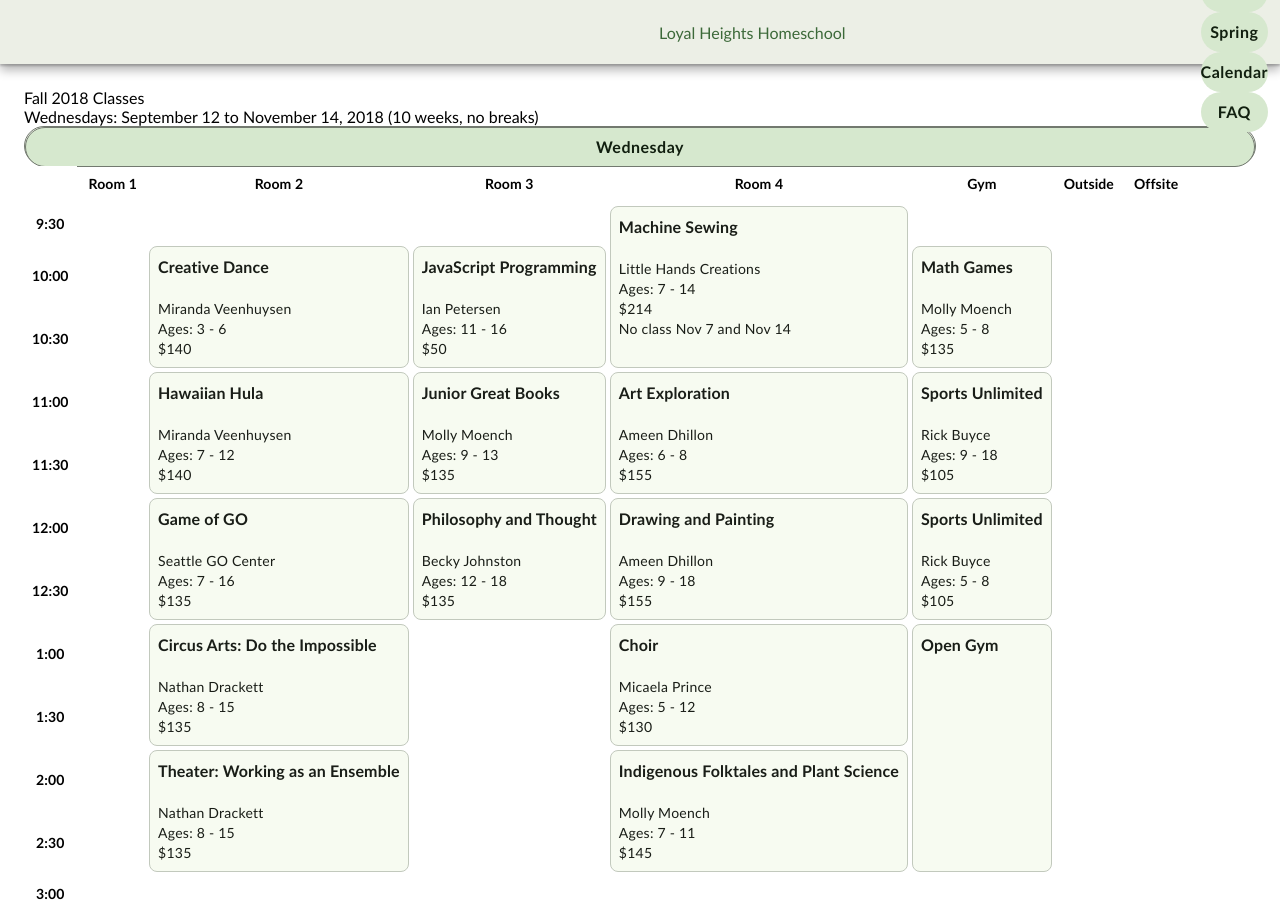
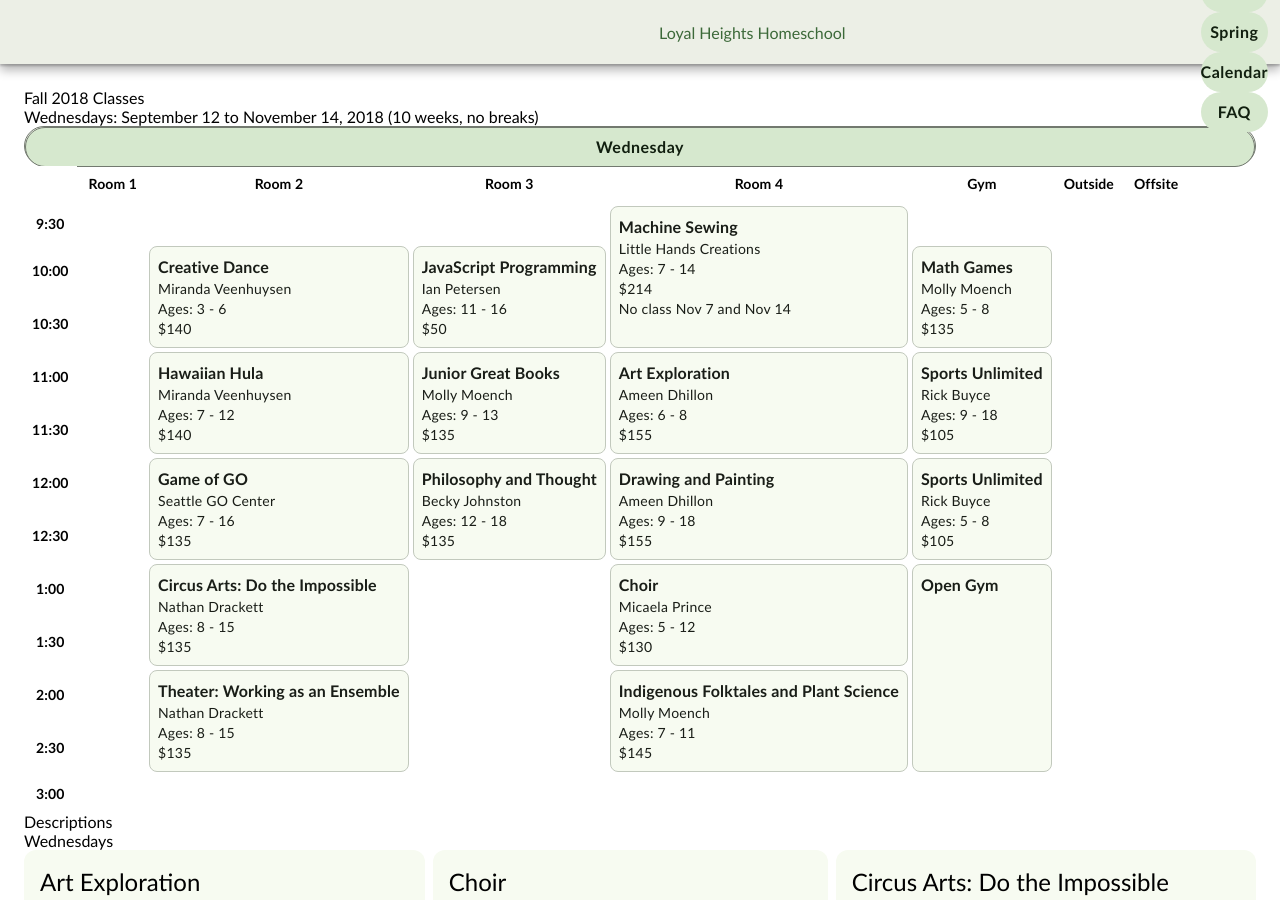
Before and after one commit to loyalheightshomeschool/loyalheightshomeschool.github.io, a Jekyll site: the page built from _quarters/2018-fall.html, in a window 1280 px wide and 900 px high. Built offline with Jekyll 4.4.1, drawn with Linux system fonts in a browser that asks for light colours.

Commit message:
Update quarter.html

```diff
--- a/_layouts/quarter.html
+++ b/_layouts/quarter.html
@@ -143,10 +143,10 @@
 {% for class in site.data.classes %}{% if class.quarter == page.data and class.day_of_the_week == 'Wednesday' %}
 <a class="{% case class.room %}{% when "Room 1" %}col2{% when "Room 2" %}col3{% when "Room 3" %}col4{% when "Room 4" %}col5{% when "Gym" %}col6{% when "Outside" %}col7{% when "Offsite" %}col8{% endcase %}" style="grid-row-start: {% case class.start_time %}{% when "9.5" %}2{% when "10" %}3{% when "10.5" %}4{% when "11" %}5{% when "11.5" %}6{% when "12" %}7{% when "12.5" %}8{% when "1" %}9{% when "1.5" %}10{% when "2" %}11{% when "2.5" %}12{% when "3" %}13{% endcase %}; grid-row-end: {% case class.end_time %}{% when "10" %}3{% when "10.5" %}4{% when "11" %}5{% when "11.5" %}6{% when "12" %}7{% when "12.5" %}8{% when "1" %}9{% when "1.5" %}10{% when "2" %}11{% when "2.5" %}12{% when "3" %}13{% when "3.5" %}14{% endcase %}" href="#{{ class.class_name | downcase | replace: " ", "-" }}">
   <div class="class-name">{{ class.class_name }}</div>
-  {% if class.teacher_name %}<br>{{ class.teacher_name }}{% endif %}
-  {% if class.ages %}<br>Ages: {{ class.ages }}{% endif %}
-  {% if class.class_price %}<br>${{ class.class_price }}{% endif %}
-  {% if class.exceptions %}<br>{{ class.exceptions }}{% endif %}
+  {% if class.teacher_name %}<div class="teacher">{{ class.teacher_name }}</div>{% endif %}
+  {% if class.ages %}<div class="ages">Ages: {{ class.ages }}</div>{% endif %}
+  {% if class.class_price %}<div class="price">${{ class.class_price }}</div>{% endif %}
+  {% if class.exceptions %}<div class="exceptions">{{ class.exceptions }}</div>{% endif %}
 </a>
 {% endif %}{% endfor %}
 </div>
```
